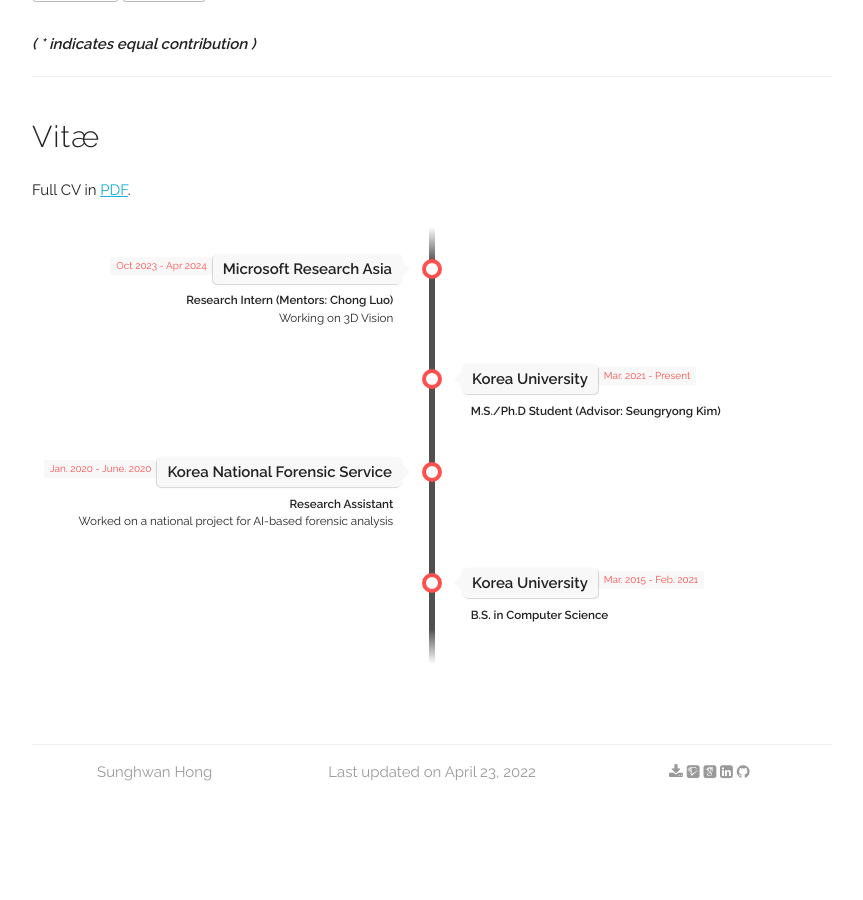
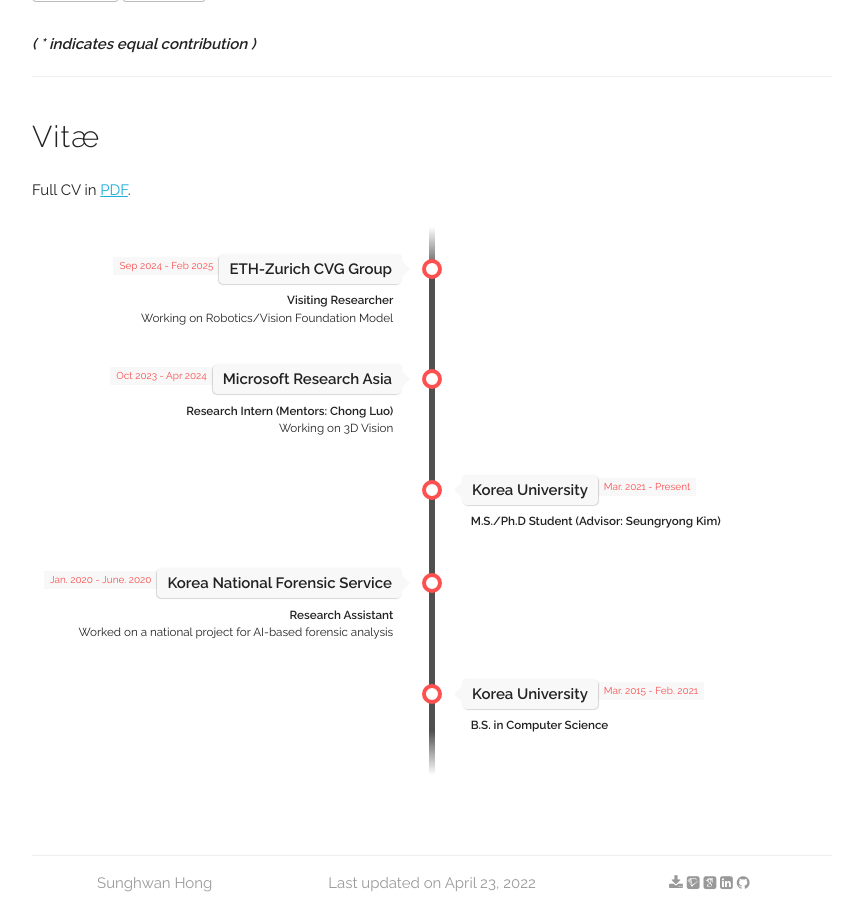
Before and after one commit to jang-1996/jang-1996.github.io, a Jekyll site: the page built from index.html, in a window 1280 px wide and 900 px high, scrolled down 2792 px. Shown: the whole window, without its empty margins (208-1071 px from the left). Built offline with Jekyll 4.4.1, drawn with Linux system fonts in a browser that asks for light colours; some web fonts are replaced; before the commit the page ends 3616 px from its top, so only the background shows below that.

Commit message:
Update experience.yaml

```diff
--- a/_data/experience.yaml
+++ b/_data/experience.yaml
@@ -1,4 +1,10 @@
 experiences:
+- place: "ETH-Zurich CVG Group"
+  time: "Sep 2024 - Feb 2025"
+  title: "Visiting Researcher"
+  subtitle: "Working on Robotics/Vision Foundation Model"
+  category: "work"
+
 - place: "Microsoft Research Asia"
   time: "Oct 2023 - Apr 2024"
   title: "Research Intern (Mentors: Chong Luo)"
```
